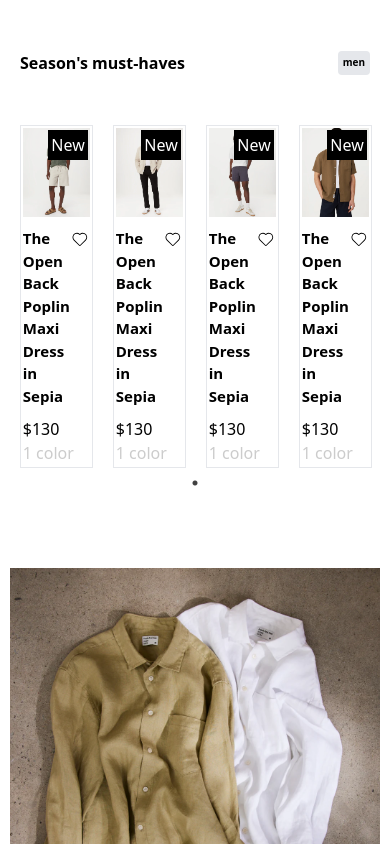
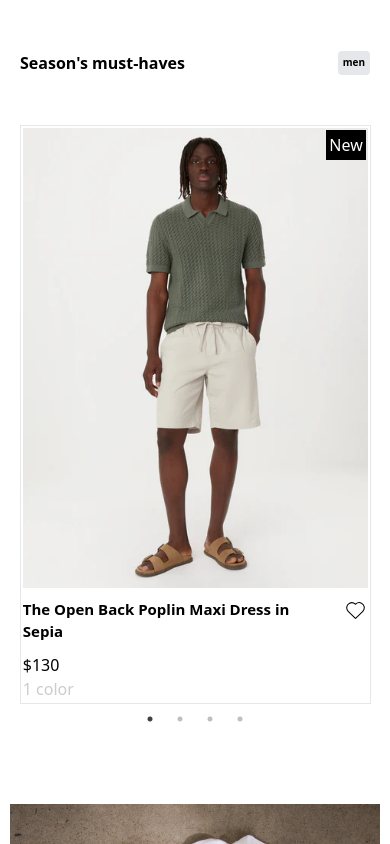
Before and after one commit to naveenjpr/Frank-and-ok, a Next.js app: page /men in a window 390 px wide. Shown: the part 1060-1904 px from the top of the page. Built offline with nearby package versions, Linux system fonts and the light colour scheme.

Commit message:
moblie slider responsive

```diff
--- a/src/app/men/page.js
+++ b/src/app/men/page.js
@@ -41,6 +41,34 @@ export default function page() {
     speed: 500,
     slidesToShow: 4,
     slidesToScroll: 4,
+    responsive: [
+      {
+        breakpoint: 1024,
+        settings: {
+          slidesToShow: 3,
+          slidesToScroll: 3,
+          infinite: true,
+          dots: true,
+        },
+      },
+      {
+        breakpoint: 600,
+        settings: {
+          slidesToShow: 2,
+          slidesToScroll: 2,
+        },
+      },
+      {
+        breakpoint: 480,
+        settings: {
+          slidesToShow: 1,
+          slidesToScroll: 1,
+        },
+      },
+      // You can unslick at a given breakpoint now by adding:
+      // settings: "unslick"
+      // instead of a settings object
+    ],
   }
   const settings2 = {
     dots: true,
@@ -48,6 +76,34 @@ export default function page() {
     speed: 500,
     slidesToShow: 2,
     slidesToScroll: 2,
+    responsive: [
+      {
+        breakpoint: 1024,
+        settings: {
+          slidesToShow: 3,
+          slidesToScroll: 3,
+          infinite: true,
+          dots: true,
+        },
+      },
+      {
+        breakpoint: 600,
+        settings: {
+          slidesToShow: 2,
+          slidesToScroll: 2,
+        },
+      },
+      {
+        breakpoint: 480,
+        settings: {
+          slidesToShow: 1,
+          slidesToScroll: 1,
+        },
+      },
+      // You can unslick at a given breakpoint now by adding:
+      // settings: "unslick"
+      // instead of a settings object
+    ],
   }
   const catimages = [
     {
@@ -89,7 +145,7 @@ export default function page() {
   ]
   return (
     <>
-        {/* <div class="video__inner pos-center js-video hero-video-slide is-loaded"><ul class="video__controls js-controls absolute f jcs z10" data-showing-controls="false"><li class="video__btn js-toggle-play f aic pointer"><span class="video__btn__pause f aic" role="button" aria-label="Pause"><svg class="w1" viewBox="0 0 34 34"><use xmlns:xlink="http://www.w3.org/1999/xlink" xlink:href="#icon-pause" x="0" y="0"></use></svg></span><span class="video__btn__play f aic" role="button" aria-label="Play"><svg class="w1" viewBox="0 0 34 34"><use xmlns:xlink="http://www.w3.org/1999/xlink" xlink:href="#icon-play" x="0" y="0"></use></svg></span></li></ul><video class="video__el js-video" aria-label="Up to 50% off*" data-src="https://cdn.shopify.com/videos/c/o/v/6c828d2216314c7a8886b6e45d0050fa.mp4" autoplay="" loop="" preload="auto" playsinline="" src="https://cdn.shopify.com/videos/c/o/v/6c828d2216314c7a8886b6e45d0050fa.mp4" style="height: 100%; width: auto;"></video></div> */}
+      {/* <div class="video__inner pos-center js-video hero-video-slide is-loaded"><ul class="video__controls js-controls absolute f jcs z10" data-showing-controls="false"><li class="video__btn js-toggle-play f aic pointer"><span class="video__btn__pause f aic" role="button" aria-label="Pause"><svg class="w1" viewBox="0 0 34 34"><use xmlns:xlink="http://www.w3.org/1999/xlink" xlink:href="#icon-pause" x="0" y="0"></use></svg></span><span class="video__btn__play f aic" role="button" aria-label="Play"><svg class="w1" viewBox="0 0 34 34"><use xmlns:xlink="http://www.w3.org/1999/xlink" xlink:href="#icon-play" x="0" y="0"></use></svg></span></li></ul><video class="video__el js-video" aria-label="Up to 50% off*" data-src="https://cdn.shopify.com/videos/c/o/v/6c828d2216314c7a8886b6e45d0050fa.mp4" autoplay="" loop="" preload="auto" playsinline="" src="https://cdn.shopify.com/videos/c/o/v/6c828d2216314c7a8886b6e45d0050fa.mp4" style="height: 100%; width: auto;"></video></div> */}
       <div className="w-full -z-[99] relative overflow-hidden ">
         <video
           class=" w-full h-[100%] scale-x-100 object-center
--- a/src/app/women/page.js
+++ b/src/app/women/page.js
@@ -38,6 +38,34 @@ export default function page() {
     speed: 500,
     slidesToShow: 4,
     slidesToScroll: 4,
+    responsive: [
+      {
+        breakpoint: 1024,
+        settings: {
+          slidesToShow: 3,
+          slidesToScroll: 3,
+          infinite: true,
+          dots: true,
+        },
+      },
+      {
+        breakpoint: 600,
+        settings: {
+          slidesToShow: 2,
+          slidesToScroll: 2,
+        },
+      },
+      {
+        breakpoint: 480,
+        settings: {
+          slidesToShow: 1,
+          slidesToScroll: 1,
+        },
+      },
+      // You can unslick at a given breakpoint now by adding:
+      // settings: "unslick"
+      // instead of a settings object
+    ],
   }
   const settings2 = {
     dots: true,
@@ -45,6 +73,34 @@ export default function page() {
     speed: 500,
     slidesToShow: 2,
     slidesToScroll: 2,
+    responsive: [
+      {
+        breakpoint: 1024,
+        settings: {
+          slidesToShow: 3,
+          slidesToScroll: 3,
+          infinite: true,
+          dots: true,
+        },
+      },
+      {
+        breakpoint: 600,
+        settings: {
+          slidesToShow: 2,
+          slidesToScroll: 2,
+        },
+      },
+      {
+        breakpoint: 480,
+        settings: {
+          slidesToShow: 1,
+          slidesToScroll: 1,
+        },
+      },
+      // You can unslick at a given breakpoint now by adding:
+      // settings: "unslick"
+      // instead of a settings object
+    ],
   }
   const catimages = [
     {
```
